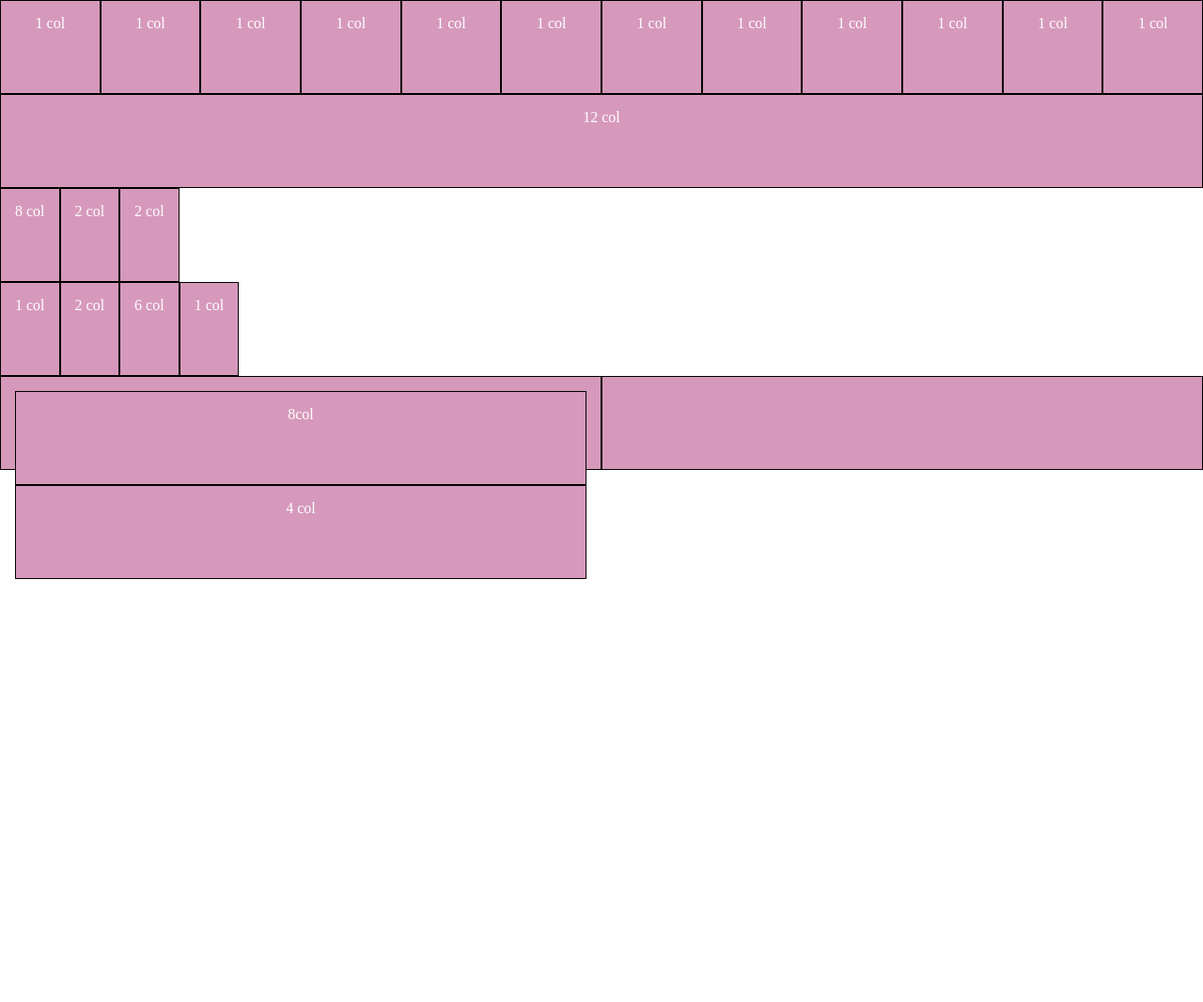
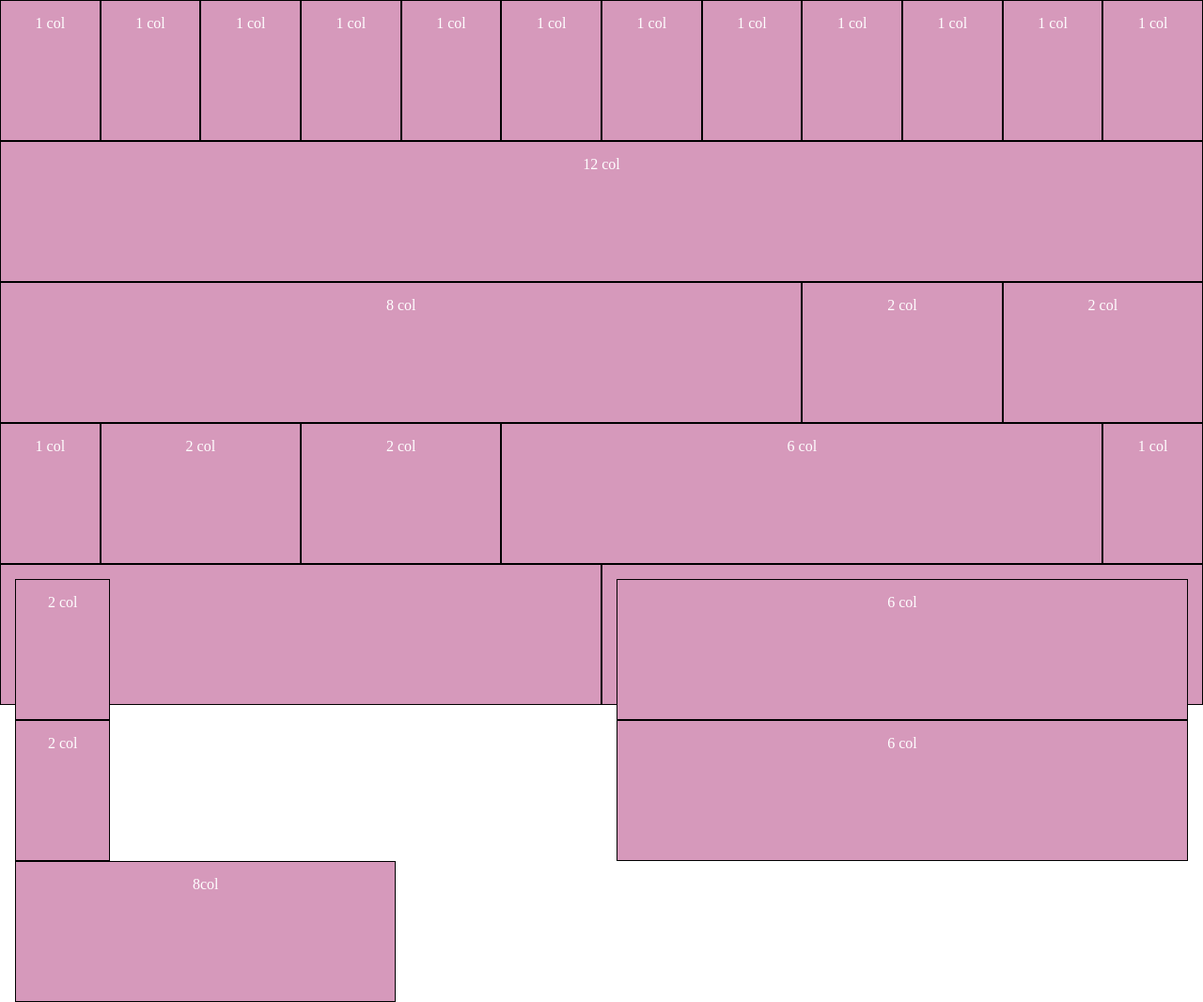
Before and after one commit to solangeguzman/html-css-12bool, a plain HTML site: page index.html in a window 1280 px wide. Shown: the whole page at 94% size. Before the commit the page ends 800 px from the top, so only its background shows below. Drawn offline with Linux system fonts and the light colour scheme.

Commit message:
creata struttura base

```diff
--- a/CSS/12bool-responsive.css
+++ b/CSS/12bool-responsive.css
@@ -1,7 +1,8 @@
 * {
+    box-sizing: border-box;
     margin: 0;
     padding: 0;
-    box-sizing: border-box;
+
 }
 
 .container-fluid {
--- a/CSS/style.css
+++ b/CSS/style.css
@@ -12,12 +12,15 @@ body {
 [class*="col"] {
     background: hsl(327, 43%, 72%);
     border: 1px rgb(0, 0, 0) solid;
-    height: 100px;
+    height: 150px;
     text-align: center;
     padding: 15px;
 }
 
+/*
 [class*="col"] > .row > [class*="col"]
 {
    height: 100%;
+
 }
+*/
--- a/index.html
+++ b/index.html
@@ -29,27 +29,33 @@
    </div>
 
    <div class="row">
-        <div class="col-8">8 col</div>
-        <div class="col-2">2 col</div>
-        <div class="col-2">2 col</div>
+        <div class="col">8 col</div>
+        <div class="col-2 col-xs-2">2 col</div>
+        <div class="col-2 col-xs-2">2 col</div>
     </div>
 
     <!-- penultima sezione -->
    <div class="row">
-        <div class="col-1">1 col</div>
-        <div class="col-2">2 col</div>
-        <div class="col-6">6 col</div>
-        <div class="col-1">1 col</div>
+        <div class="col-1 col-xs-1">1 col</div>
+        <div class="col-2 col-xs-2">2 col</div>
+        <div class="col-2 col-xs-2">2 col</div>
+        <div class="col-6 col-sm-6">6 col</div>
+        <div class="col-1 col-xs-1">1 col</div>
 
     </div>
 
     <!-- ultima sezione -->
    <div class="row">
        <div class="col">
-          <div class="col-8"> 8col</div>
-          <div class="col-4"> 4 col</div>
+          <div class="col-2 col-sm-2">2 col</div>
+          <div class="col-2 col-sm-2"> 2 col</div>
+          <div class="col-8 col-sm-8"> 8col</div>
         </div>
-        <div class="col"></div>
+
+        <div class="col">
+          <div class="col-6"> 6 col</div>
+          <div class="col-6"> 6 col</div>
+        </div>
    </div>
 
 
```
